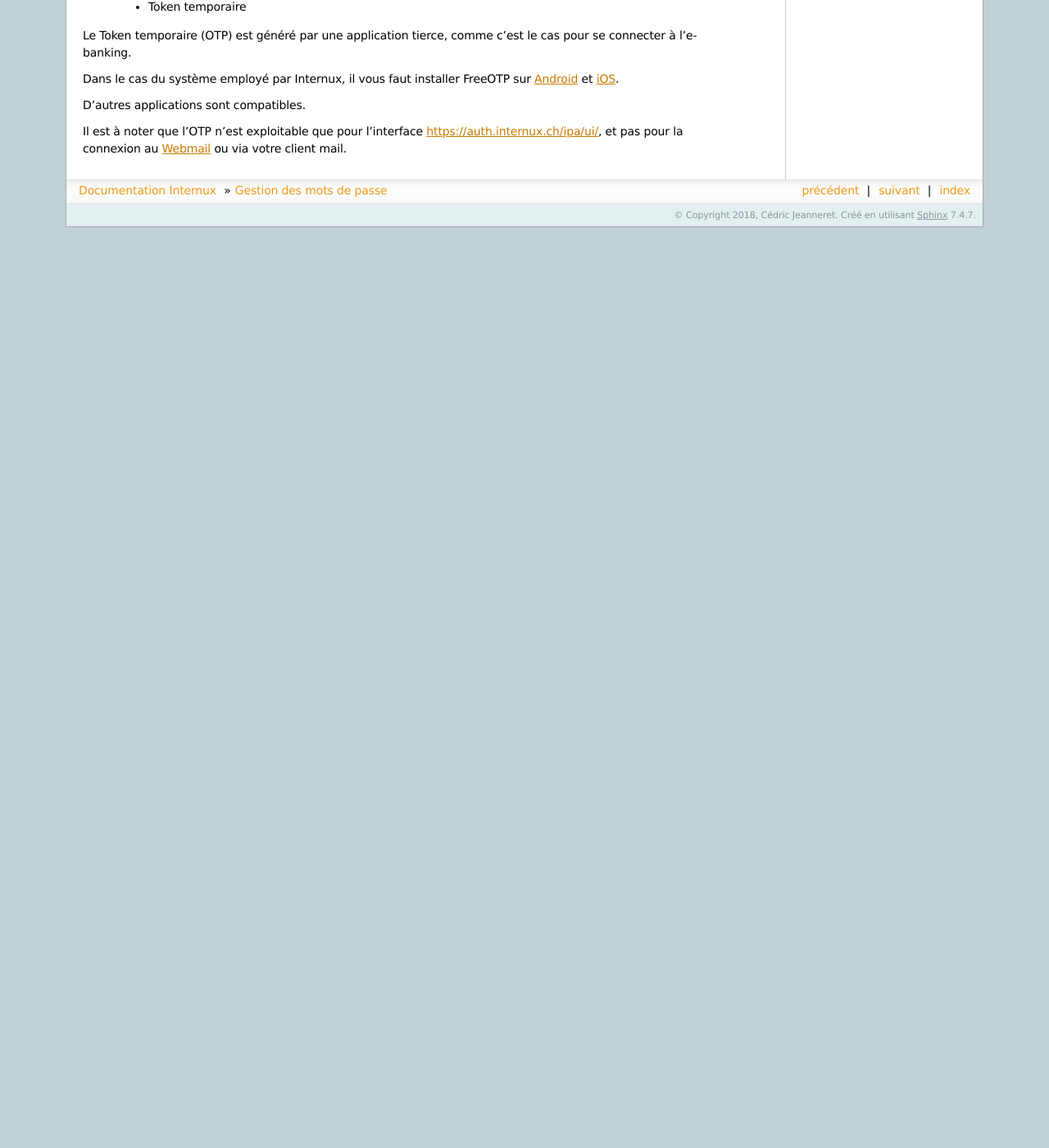
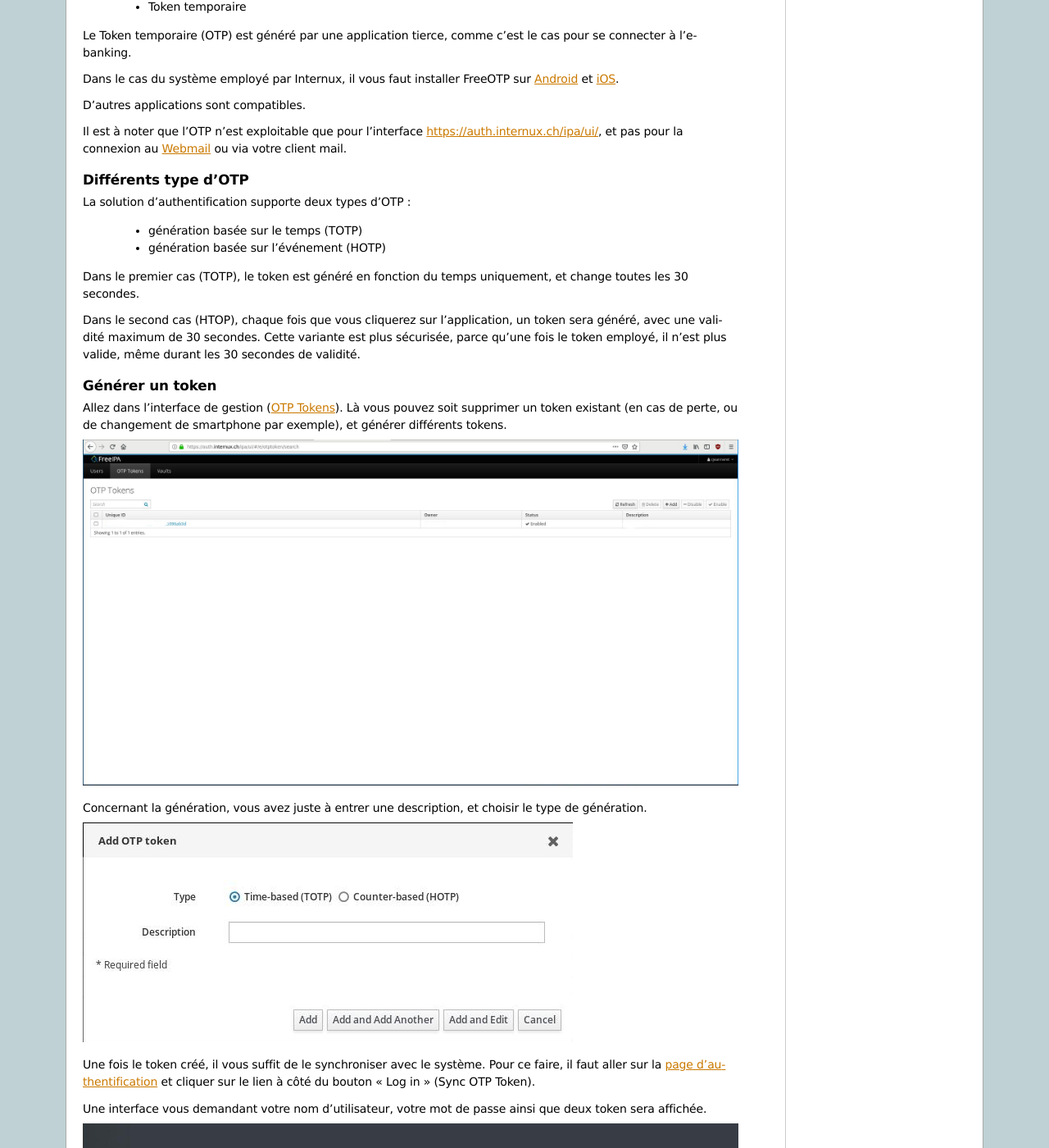
Before and after one commit to cjeanneret/internux-infradoc, a Sphinx documentation site: the page built from source/ipa.rst, in a window 1280 px wide and 1400 px high, scrolled down 983 px. Shown: the whole window at 82% size. Built offline with Sphinx 7.4.7, drawn with Linux system fonts in a browser that asks for light colours; before the commit the page ends 1260 px from its top, so only the background shows below that; some of the changed text lies outside the part shown.

Commit message:
some more info on OTP

```diff
--- a/source/ipa.rst
+++ b/source/ipa.rst
@@ -48,7 +48,41 @@ D'autres applications sont compatibles.
 Il est à noter que l'OTP n'est exploitable que pour l'interface https://auth.internux.ch/ipa/ui/,
 et pas pour la connexion au Webmail_ ou via votre client mail.
 
+Différents type d'OTP
+_____________________
+
+La solution d'authentification supporte deux types d'OTP :
+
+   * génération basée sur le temps (TOTP)
+   * génération basée sur l'événement (HOTP)
+
+Dans le premier cas (TOTP), le token est généré en fonction du temps uniquement, et change toutes les 30 secondes.
+
+Dans le second cas (HTOP), chaque fois que vous cliquerez sur l'application, un token sera généré, avec une validité maximum
+de 30 secondes. Cette variante est plus sécurisée, parce qu'une fois le token employé, il n'est plus valide, même durant
+les 30 secondes de validité.
+
+Générer un token
+________________
+
+Allez dans l'interface de gestion (`OTP Tokens`_). Là vous pouvez soit supprimer un token existant (en cas de perte, ou de changement
+de smartphone par exemple), et générer différents tokens.
+
+.. image:: imgs/ipa-otp.jpg
+
+Concernant la génération, vous avez juste à entrer une description, et choisir le type de génération.
+
+.. image:: imgs/ipa-otp-2.jpg
+
+Une fois le token créé, il vous suffit de le synchroniser avec le système. Pour ce faire, il faut aller sur la `page d'authentification`_ et
+cliquer sur le lien à côté du bouton "Log in" (Sync OTP Token).
+
+Une interface vous demandant votre nom d'utilisateur, votre mot de passe ainsi que deux token sera affichée.
+
+.. image:: imgs/ipa-sync-otp.jpg
 
 .. _Android: https://play.google.com/store/apps/details?id=org.fedorahosted.freeotp
 .. _iOS: https://itunes.apple.com/us/app/freeotp-authenticator/id872559395
 .. _Webmail: https://webmail.it-nux.ch/
+.. _`OTP Tokens`: https://auth.internux.ch/ipa/ui/#/e/otptoken/search
+.. _`page d'authentification`: https://auth.internux.ch/
```
Also changed, not shown: source/imgs/ipa-otp-2.jpg (added), source/imgs/ipa-otp.jpg (added), source/imgs/ipa-sync-otp.jpg (added).
